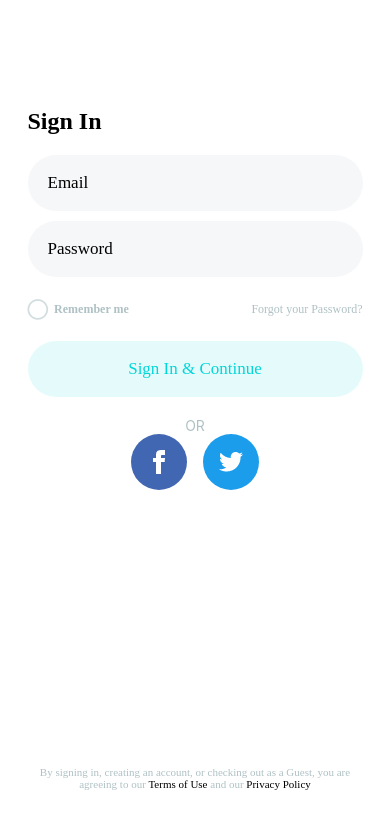
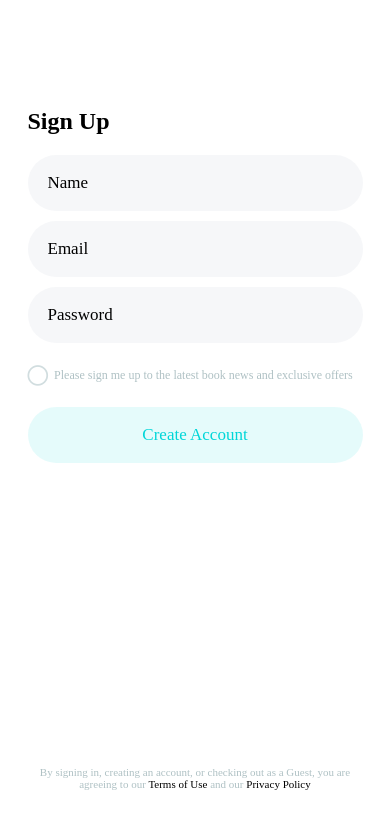
Before and after one commit to JadMcheik/BookStoreApp, a React Native app: screen / in a window 390 px wide. Shown: the top 828 px of the page. Built offline with nearby package versions, Linux system fonts and the light colour scheme.

Commit message:
finish Sign Up page

```diff
--- a/App.js
+++ b/App.js
@@ -4,6 +4,7 @@ import CustomButton from "./Components/Shared/CustomButton";
 import Splash from "./Components/Screens/Splash";
 import PageForm from "./Components/Shared/PageForm";
 import SignInScreen from "./Components/Screens/SignInScreen";
+import SignUpScreen from "./Components/Screens/SignUpScreen";
 
 
 export default function App() {
@@ -11,7 +12,7 @@ export default function App() {
 
   return (
     <View style={styles.container}>
-<SignInScreen/>
+<SignUpScreen/>
     </View>
   );
 }
--- a/Components/Screens/SignInScreen.js
+++ b/Components/Screens/SignInScreen.js
@@ -4,16 +4,16 @@ import {
   StyleSheet,
   TextInput,
   StatusBar,
-  TouchableOpacity,
   Image,
 } from "react-native";
 import PageForm from "../Shared/PageForm";
 import { Colors } from "../../themes/Colors";
-import Icon from "react-native-vector-icons/FontAwesome";
-import RadioButtonRN from "radio-buttons-react-native";
 import facebookLogo from "../../Images/iconmonstr-facebook-1.png";
 import twitterLogo from "../../Images/iconmonstr-twitter-1.png";
 import { useEffect, useState } from "react";
+import CustomFooter from "../Shared/CustomFooter";
+import CustomRadioWithText from "../Shared/CustomRadioWithText";
+
 const SignInScreen = () => {
   const [selected, setSelected] = useState(false);
   const [correctLoginElements, setCorrectLoginElements] = useState(false);
@@ -82,19 +82,7 @@ const SignInScreen = () => {
             />
           </View>
           <View style={styles.radioAndForgotPassView}>
-            <TouchableOpacity
-              style={styles.option}
-              onPress={() => {
-                setSelected(!selected);
-              }}
-            >
-              <Icon
-                name={selected ? "check-circle" : "circle-thin"}
-                size={24}
-                color={selected ? Colors.mainBlue : "#D1DDDF"}
-              />
-              <Text style={styles.text}>Remember me</Text>
-            </TouchableOpacity>
+            <CustomRadioWithText text="Remember me" />
 
             <Text style={styles.forgotYourPassword}>Forgot your Password?</Text>
           </View>
@@ -116,14 +104,7 @@ const SignInScreen = () => {
           </View>
         </View>
       </View>
-      <View style={styles.footerView}>
-        <Text style={styles.footerText}>
-          By signing in, creating an account, or checking out as a Guest, you
-          are agreeing to our{" "}
-          <Text style={{ color: "black" }}>Terms of Use</Text> and our{" "}
-          <Text style={{ color: "black" }}>Privacy Policy</Text>
-        </Text>
-      </View>
+      <CustomFooter />
     </View>
   );
 };
--- /dev/null
+++ b/Components/Screens/SignUpScreen.js
@@ -0,0 +1,102 @@
+import { View, Text, StyleSheet, TextInput, StatusBar } from "react-native";
+import PageForm from "../Shared/PageForm";
+import { Colors } from "../../themes/Colors";
+import { useEffect, useState } from "react";
+
+import CustomRadioWithText from "../Shared/CustomRadioWithText";
+import CustomFooter from "../Shared/CustomFooter";
+
+const SignUpScreen = () => {
+  const [correctSingUp, setCorrectSingUp] = useState(false);
+  const [passwordInputValue, setPasswordInputValue] = useState("");
+  const [emailInputValue, setEmailInputValue] = useState("");
+  const [nameInputValue, setNameInputValue] = useState("");
+
+  useEffect(() => {
+    if (
+      nameInputValue.trim() &&
+      emailInputValue.trim() &&
+      passwordInputValue.trim()
+    ) {
+      setCorrectSingUp(true);
+    } else {
+      setCorrectSingUp(false);
+    }
+  }, [passwordInputValue, emailInputValue, nameInputValue]);
+
+  return (
+    <View style={styles.signInScreen}>
+      <StatusBar barStyle="dark-content" />
+      <View>
+        <PageForm
+          title="Sign Up"
+          ButtonContent="Create Account"
+          buttonBackgroundColor={
+            correctSingUp ? Colors.mainBlue : Colors.lightBlue
+          }
+          buttonTextColor={correctSingUp ? Colors.CustomWhite : Colors.mainBlue}
+        >
+          <View style={styles.inputsView}>
+            <TextInput
+              placeholder="Name"
+              style={styles.inputField}
+              value={nameInputValue}
+              onChangeText={setNameInputValue}
+            />
+
+            <TextInput
+              inputMode="email"
+              placeholder="Email"
+              style={styles.inputField}
+              value={emailInputValue}
+              onChangeText={setEmailInputValue}
+            />
+            <TextInput
+              inputMode="password"
+              secureTextEntry={true}
+              placeholder="Password"
+              style={styles.inputField}
+              onChangeText={setPasswordInputValue}
+              value={passwordInputValue}
+            />
+          </View>
+
+          <CustomRadioWithText text="Please sign me up to the latest book news and exclusive offers" />
+        </PageForm>
+      </View>
+      <CustomFooter />
+    </View>
+  );
+};
+
+export default SignUpScreen;
+
+const styles = StyleSheet.create({
+  signInScreen: {
+    flex: 1,
+    paddingTop: 108,
+    paddingBottom: 54,
+    paddingHorizontal: 20,
+    alignItems: "center",
+    justifyContent: "space-between",
+    rowGap: 20,
+  },
+
+  inputsView: {
+    rowGap: 10,
+  },
+  inputField: {
+    width: 335,
+    height: 56,
+    fontSize: 17,
+    fontFamily: "circular",
+    paddingLeft: 20,
+    backgroundColor: Colors.inputBgColor,
+    borderRadius: 218,
+  },
+  radioAndForgotPassView: {
+    flexDirection: "row",
+    alignItems: "center",
+    justifyContent: "space-between",
+  },
+});
--- /dev/null
+++ b/Components/Shared/CustomFooter.js
@@ -0,0 +1,26 @@
+import { View, Text, StyleSheet } from "react-native";
+import { Colors } from "../../themes/Colors";
+
+const customFooter = () => {
+  return (
+    <View>
+      <Text style={styles.footerText}>
+        By signing in, creating an account, or checking out as a Guest, you are
+        agreeing to our <Text style={{ color: "black" }}>Terms of Use</Text> and
+        our <Text style={{ color: "black" }}>Privacy Policy</Text>
+      </Text>
+    </View>
+  );
+};
+
+export default customFooter;
+
+const styles = StyleSheet.create({
+  footerText: {
+    color: Colors.lightGray,
+    fontFamily: "circular",
+    fontSize: 11,
+    fontWeight: 300,
+    textAlign: "center",
+  },
+});
--- /dev/null
+++ b/Components/Shared/CustomRadioWithText.js
@@ -0,0 +1,39 @@
+import { TouchableOpacity, Text, StyleSheet } from "react-native";
+import Icon from "react-native-vector-icons/FontAwesome";
+import { Colors } from "../../themes/Colors";
+import { useState } from "react";
+const CustomRadioWithText = (props) => {
+  const [selected, setSelected] = useState(false);
+
+  return (
+    <TouchableOpacity
+      style={styles.option}
+      onPress={() => {
+        setSelected(!selected);
+      }}
+    >
+      <Icon
+        name={selected ? "check-circle" : "circle-thin"}
+        size={24}
+        color={selected ? Colors.mainBlue : "#D1DDDF"}
+      />
+      <Text style={styles.text}>{props.text}</Text>
+    </TouchableOpacity>
+  );
+};
+
+export default CustomRadioWithText;
+
+const styles = StyleSheet.create({
+  option: {
+    flexDirection: "row",
+    alignItems: "center",
+  },
+  text: {
+    fontSize: 12,
+    fontWeight: 300,
+    fontFamily: "circular",
+    color: Colors.lightGray,
+    marginLeft: 6,
+  },
+});
--- a/Components/Shared/PageForm.js
+++ b/Components/Shared/PageForm.js
@@ -1,49 +1,42 @@
 import { StyleSheet, Text, View } from "react-native";
 import CustomButton from "./CustomButton";
 
-const PageForm = ({ title,ButtonContent, buttonBackgroundColor ,buttonTextColor,children}) => {
+const PageForm = ({
+  title,
+  ButtonContent,
+  buttonBackgroundColor,
+  buttonTextColor,
+  children,
+}) => {
   return (
-
-
     <View style={styles.pageForm}>
-
-<View style={styles.titleView}><Text style={styles.title}>{title}</Text></View>
+      <View style={styles.titleView}>
+        <Text style={styles.title}>{title}</Text>
+      </View>
 
       {children}
 
-<View><CustomButton content={ButtonContent} backgroundColor={buttonBackgroundColor} textColor={buttonTextColor}/></View>
-
-
-
-
+      <View>
+        <CustomButton
+          content={ButtonContent}
+          backgroundColor={buttonBackgroundColor}
+          textColor={buttonTextColor}
+        />
       </View>
-
-
-
-
+    </View>
   );
-}
+};
 
 export default PageForm;
 
-const styles=StyleSheet.create({
-    pageForm:{
-
-rowGap:20,
-
-
-
-
+const styles = StyleSheet.create({
+  pageForm: {
+    rowGap: 20,
   },
-    titleView:{
-
-
+  titleView: {},
+  title: {
+    fontSize: 24,
+    fontFamily: "circular",
+    fontWeight: "bold",
   },
-title:{
-fontSize:24,
-fontFamily:'circular',
-fontWeight:'bold',
-},
-
-
 });
```
Lines whose indentation alone changed are shown as unchanged.
